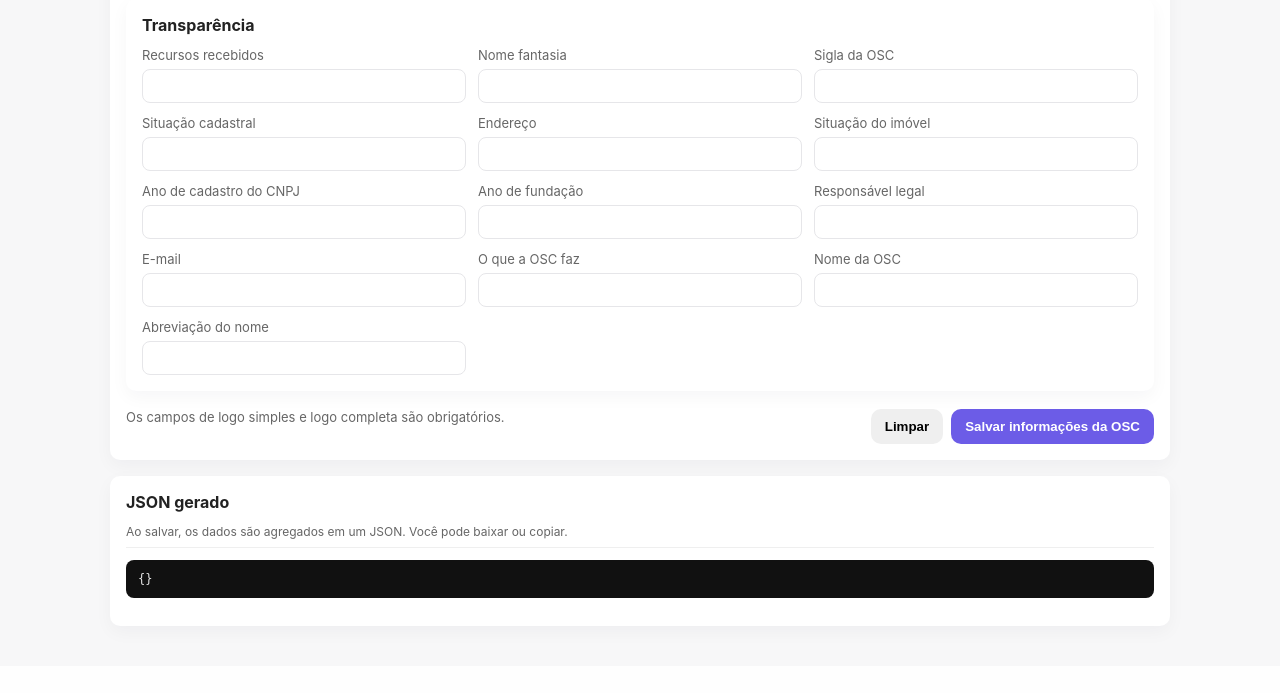
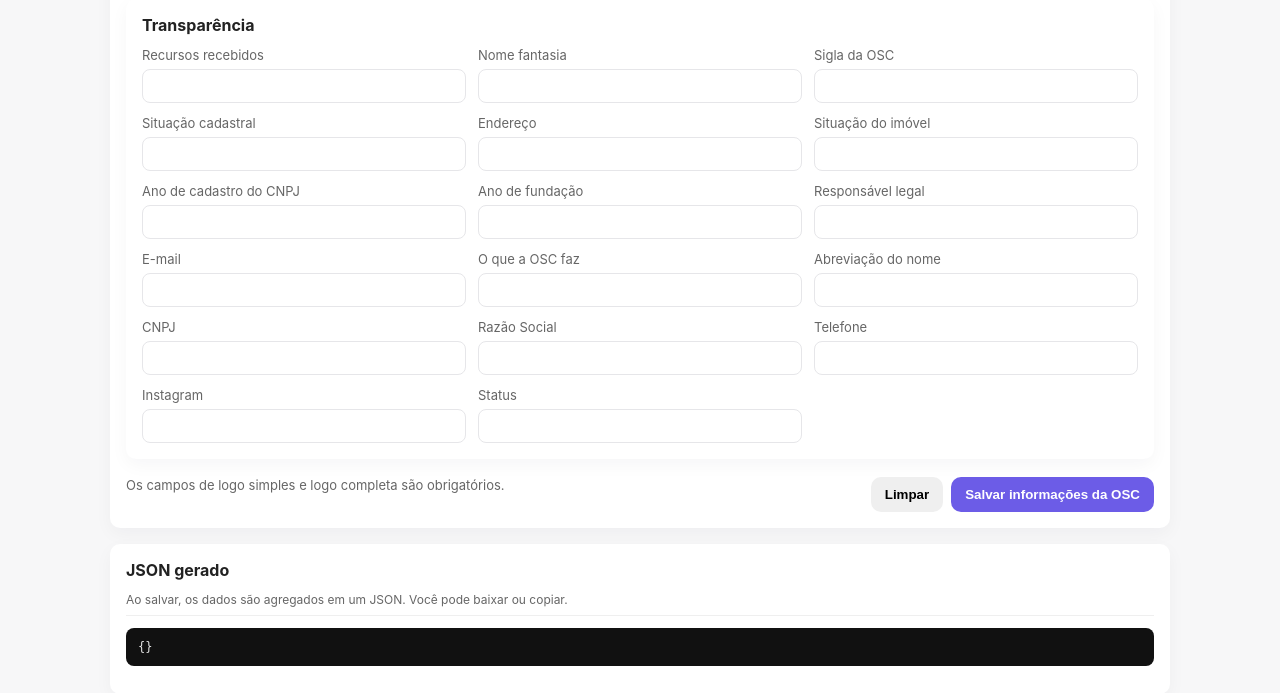
Before and after one commit to Pedro25camposalves/oscs, a PHP site: page /cadastro_osc.php in a window 1280 px wide. Shown: the part 1322-2015 px from the top of the page. Before the commit the page ends 1952 px from the top, so only its background shows below. Run offline with PHP 8.4, Linux system fonts and the light colour scheme.

Commit message:
fix: adicionei campos

```diff
--- a/cadastro_osc.php
+++ b/cadastro_osc.php
@@ -442,15 +442,32 @@
                         <input id="oQueFaz" type="text" />
                     </div>
                     <div>
-                        <label for="nomeOsc">Nome da OSC</label>
-                        <input id="nomeOsc" type="text" />
-                    </div>
-
-                    <div>
                         <label for="abreviacao">Abreviação do nome</label>
                         <input id="abreviacao" type="text" />
                     </div>
 
+
+
+                    <div>
+                        <label for="CNPJ">CNPJ</label>
+                        <input id="CNPJ" type="text" />
+                    </div>
+                    <div>
+                        <label for="razao_social">Razão Social</label>
+                        <input id="razao_social" type="text" />
+                    </div>
+                    <div>
+                        <label for="telefone">Telefone</label>
+                        <input id="telefone" type="text" />
+                    </div>
+                    <div>
+                        <label for="instagram">Instagram</label>
+                        <input id="instagram" type="text" />
+                    </div>
+                    <div>
+                        <label for="status">Status</label>
+                        <input id="status" type="text" />
+                    </div>
                 </div>
             </div>
 
@@ -737,6 +754,12 @@
             data.oQueFaz = qs("#oQueFaz").value;
             data.nomeOsc = qs("#nomeOsc").value;
             data.abreviacao = qs("#abreviacao").value;
+            data.cnpj = qs("#cnpj").value;
+            data.razao_social = qs("#razao_social");
+            nome_fantasia = qs("nome_fantasia");
+            telefone = qs("telefone");
+            instagram = qs("instagram");
+            status = qs("status");
 
 
             data.diretores = directors;
```
Also changed, not shown: ajax_criar_osc.php (+17 -14 lines), index.php (+3 -4 lines).
